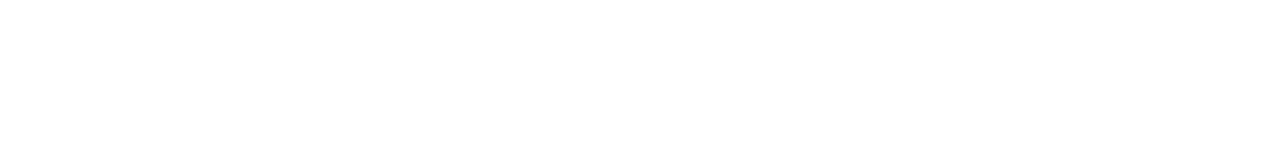
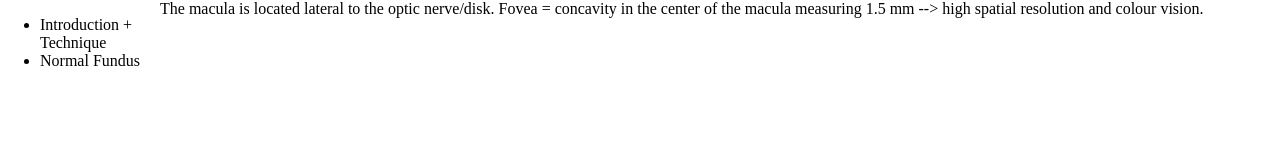
Before and after one commit to cold-pac/Fundoscopy, a plain HTML site: page index.html in a window 1280 px wide. Drawn offline with Linux system fonts and the light colour scheme.

Commit message:
updated formatting

```diff
--- /dev/null
+++ b/basic.css
@@ -0,0 +1,17 @@
+html, body {
+	height: 100%;
+	width: 100%;
+	margin: 0;
+}
+#masterContainer {
+	height: 100%;
+	width: 100%;
+	display: grid;
+	grid-template-columns: 1fr 7fr;
+}
+#navBar {
+
+}
+#content {
+
+}
--- a/index.html
+++ b/index.html
@@ -2,7 +2,21 @@
 <html>
 <head>
 <title>Fundoscopy</title>
+<link rel = "stylesheet" href = "basic.css">
 </head>
 <body>
+<div id = "masterContainer">
+	<div id = "navBar"> <!-- make this minimisable (look at AHK and python documentation for inspiration)  -->
+		<ul>
+			<li>Introduction + Technique</li>
+			<li>Normal Fundus</li>
+		</ul>
+	</div>
+	<div id = "content">
+		<div id = "learn">
+			The macula is located lateral to the optic nerve/disk. Fovea = concavity in the center of the macula measuring 1.5 mm --> high spatial resolution and colour vision.
+		</div>
+	</div>
+</div>
 </body>
 </html>
```
